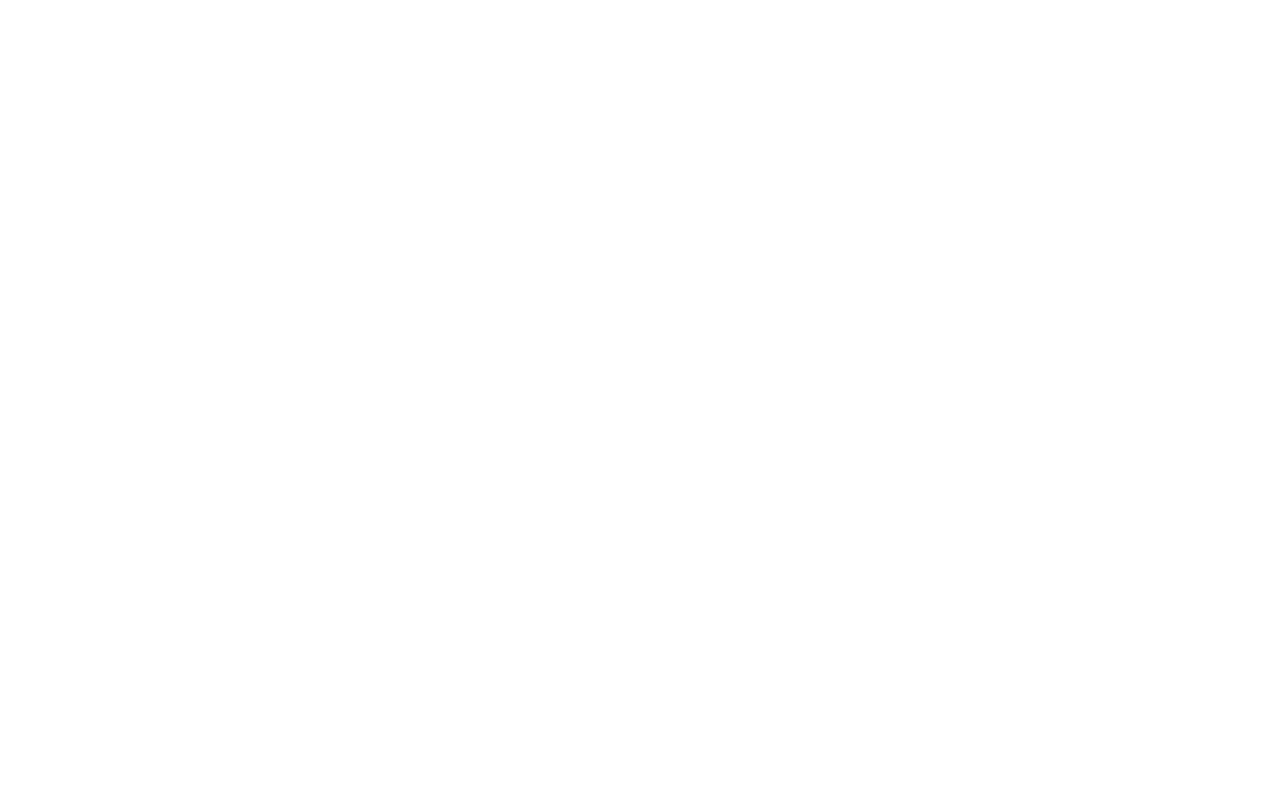
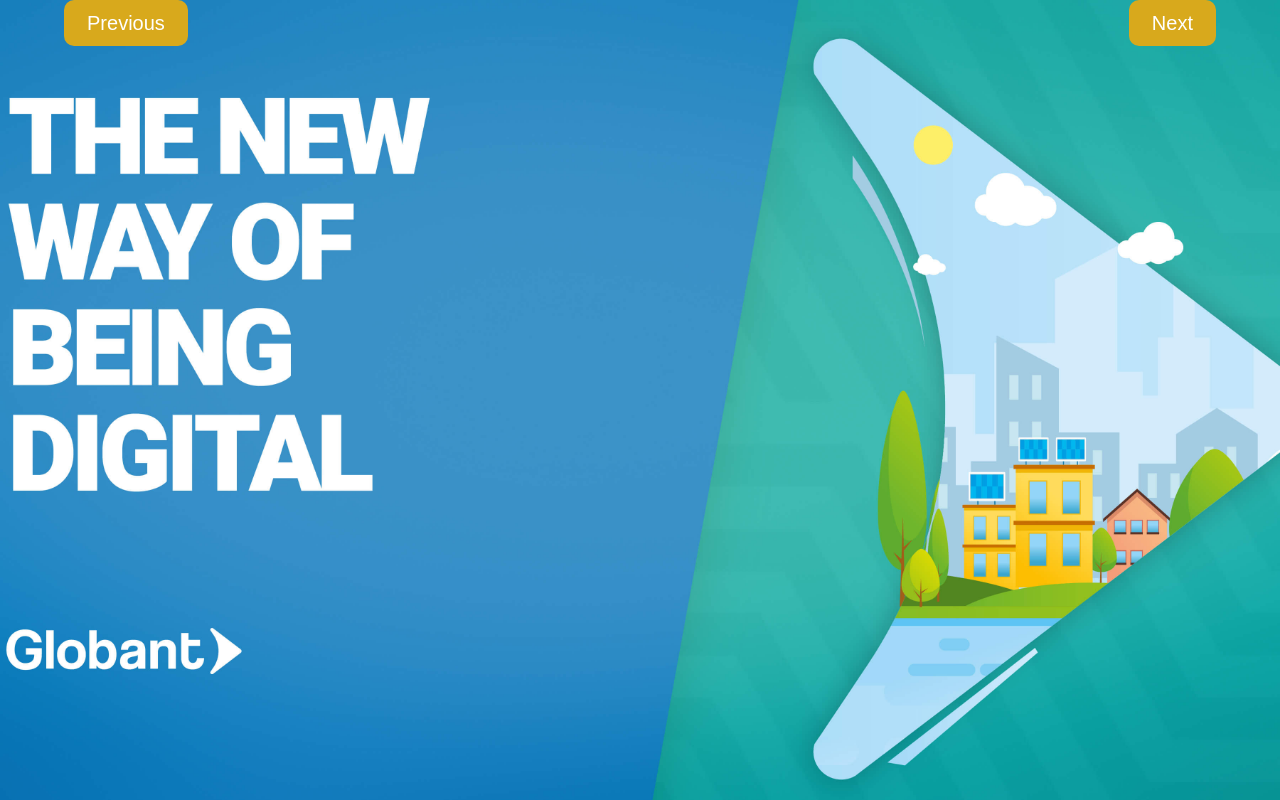
Before and after one commit to Andreagaviria/Onboarding, an Angular app: page /ready in a window 1280 px wide. Before the commit this address led to /. Built offline with nearby package versions, Linux system fonts and the light colour scheme.

Commit message:
add ready component

```diff
--- a/src/app/app-routing.module.ts
+++ b/src/app/app-routing.module.ts
@@ -7,6 +7,7 @@
 import { TriforceComponent } from './onboarding-module/Components/triforce/triforce.component';
 import { FciComponent } from './onboarding-module/Components/fci/fci.component';
 import { KeypeopleComponent } from './onboarding-module/Components/keypeople/keypeople.component';
+import { ReadyComponent } from './onboarding-module/Components/ready/ready.component';
 
 
 const routes: Routes = [
@@ -15,7 +16,8 @@
   {path:'careerpath', component:CareerpathComponent},
   {path:'triforce', component:TriforceComponent},
   {path:'fci', component:FciComponent},
-  {path: 'keypeople', component:KeypeopleComponent}
+  {path: 'keypeople', component:KeypeopleComponent},
+  {path: 'ready', component:ReadyComponent}
 
 
 
--- a/src/app/onboarding-module/Components/keypeople/keypeople.component.ts
+++ b/src/app/onboarding-module/Components/keypeople/keypeople.component.ts
@@ -67,7 +67,7 @@
   }
 
   goNext(){
-    this.router.navigate(['#'])
+    this.router.navigate(['ready'])
   }
 
   goBack(){
--- /dev/null
+++ b/src/app/onboarding-module/Components/ready/ready.component.css
@@ -0,0 +1,7 @@
+.image-ready {
+    background-image: url('../../../../assets/bg.jpg');
+    background-position:center center;
+    background-size: cover;
+    background-repeat: no-repeat;
+    height: 100vh;
+}
--- /dev/null
+++ b/src/app/onboarding-module/Components/ready/ready.component.html
@@ -0,0 +1,6 @@
+<div class="image-ready">
+    <div class="buttons buttons--ready">
+        <button (click)="goBack()" class="buttonPrevious">Previous</button>
+        <button (click)="goNext()" class="buttonNext">Next</button>
+    </div>
+</div>
--- /dev/null
+++ b/src/app/onboarding-module/Components/ready/ready.component.ts
@@ -0,0 +1,24 @@
+import { Component, OnInit } from '@angular/core';
+import { Router } from '@angular/router'
+@Component({
+  selector: 'app-ready',
+  templateUrl: './ready.component.html',
+  styleUrls: ['./ready.component.css']
+})
+export class ReadyComponent implements OnInit {
+
+  constructor(private router: Router) { }
+
+  ngOnInit(): void {
+  }
+
+
+  goBack() {
+   this.router.navigate(['keypeople'])
+  }
+
+  goNext() {
+   this.router.navigate(['#'])
+  }
+
+}
--- a/src/app/onboarding-module/onboarding-module.module.ts
+++ b/src/app/onboarding-module/onboarding-module.module.ts
@@ -17,6 +17,7 @@
 import { FciComponent } from './Components/fci/fci.component';
 import { KeypeopleComponent } from './Components/keypeople/keypeople.component';
 import { CardpeopleComponent } from './Components/cardpeople/cardpeople.component';
+import { ReadyComponent } from './Components/ready/ready.component';
 
 
 
@@ -29,7 +30,8 @@
     TriforceComponent,
     FciComponent,
     KeypeopleComponent,
-    CardpeopleComponent],
+    CardpeopleComponent,
+    ReadyComponent],
   imports: [
     CommonModule, BrowserModule,
     FormsModule, ReactiveFormsModule,
```
Also changed, not shown: src/assets/bg.jpg (added), 1 other file (tests, documents, lock files or other folders).
